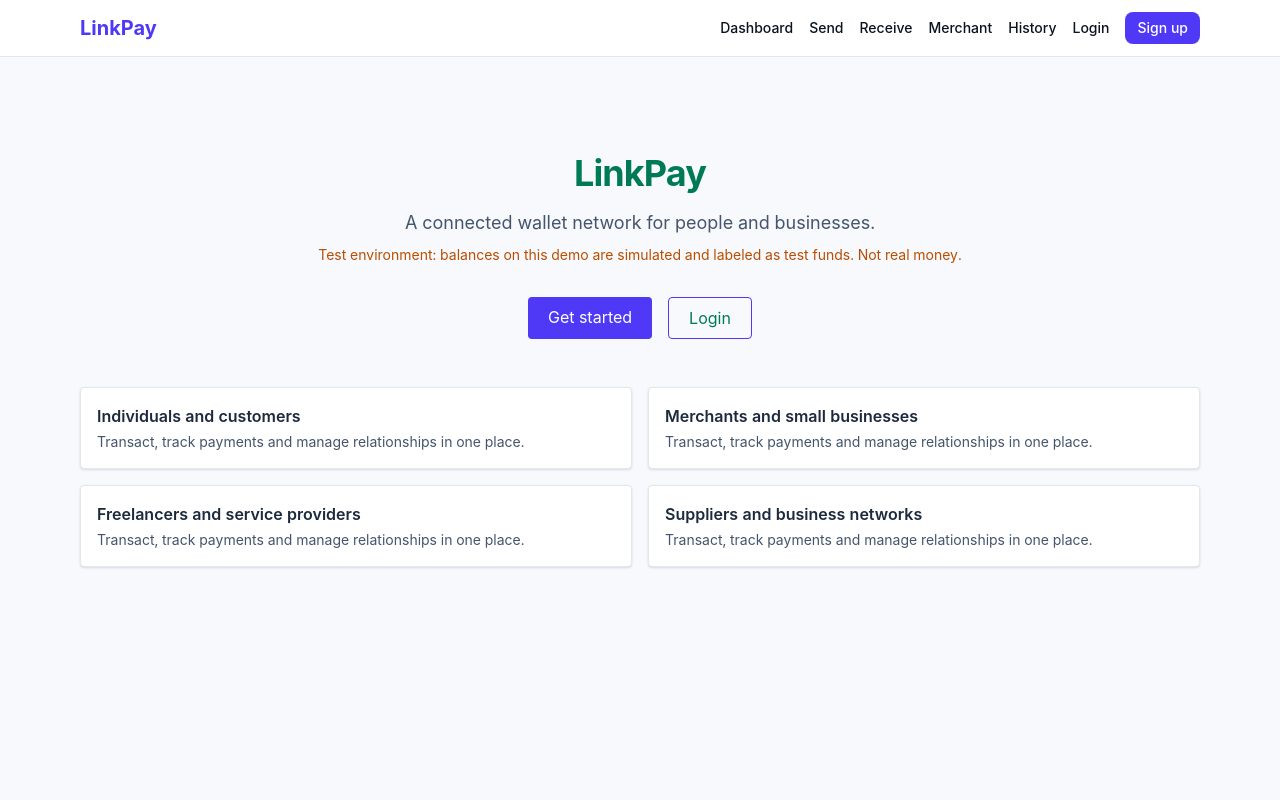
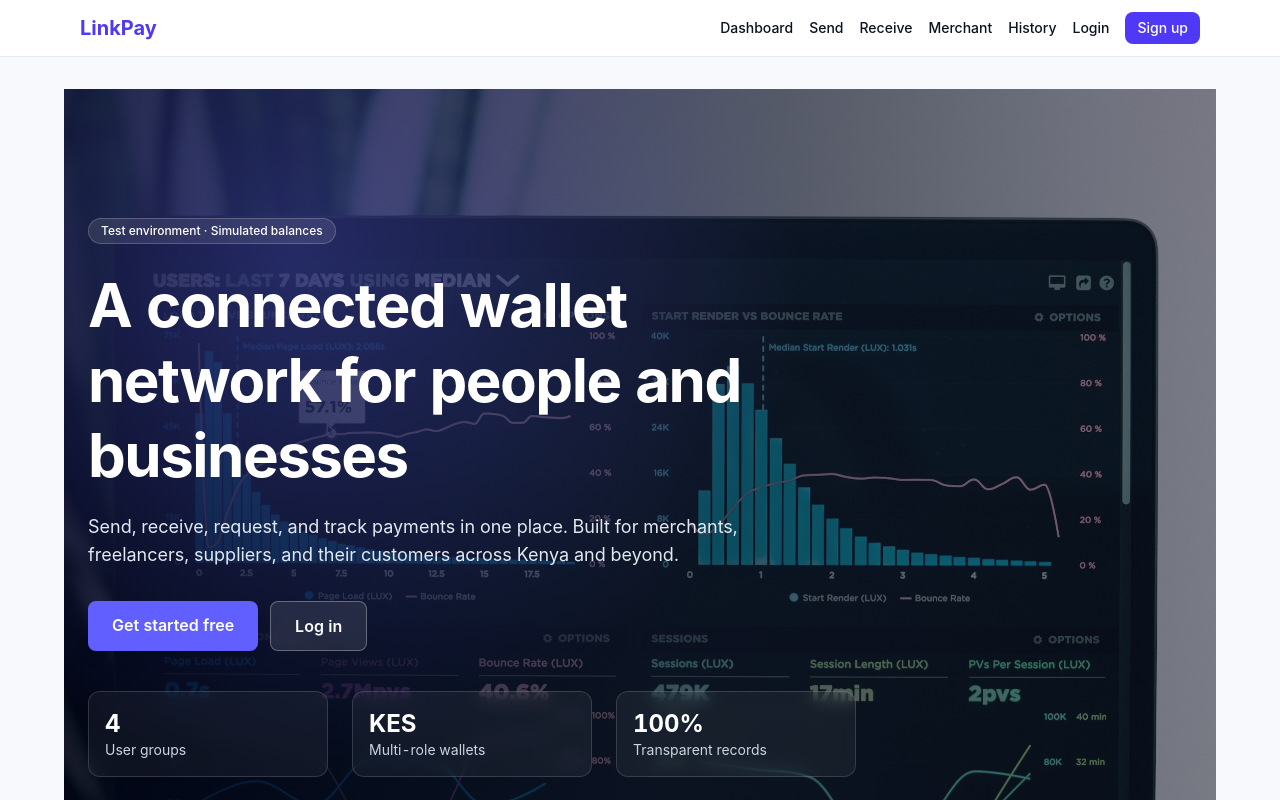
Before and after one commit to David-Moenga/linkpay-frontend, a Next.js app: page / in a window 1280 px wide. Shown: the top 800 px of the page. Built offline with nearby package versions, Linux system fonts and the light colour scheme; no server answers.

Commit message:
Redesign homepage with high-def hero background

```diff
--- a/app/page.tsx
+++ b/app/page.tsx
@@ -2,31 +2,123 @@ import Link from "next/link";
 
 export default function Home() {
   return (
-    <section className="py-16 text-center">
-      <h1 className="text-4xl font-bold tracking-tight text-emerald-700">LinkPay</h1>
-      <p className="mt-4 text-lg text-slate-600">
-        A connected wallet network for people and businesses.
+    <div className="-mx-4">
+      {/* Hero */}
+      <section className="relative overflow-hidden rounded-none">
+        <div
+          className="absolute inset-0 bg-cover bg-center"
+          style={{ backgroundImage: "url('/hero.jpg')" }}
+          aria-hidden
+        />
+        <div className="absolute inset-0 bg-gradient-to-r from-slate-950/90 via-slate-900/75 to-slate-900/55" aria-hidden />
+        <div className="absolute inset-0 bg-[radial-gradient(circle_at_20%_20%,rgba(99,102,241,0.35),transparent_45%)]" aria-hidden />
+
+        <div className="relative mx-auto max-w-6xl px-6 py-24 md:py-32">
+          <span className="inline-flex items-center rounded-full border border-white/20 bg-white/10 px-3 py-1 text-xs font-medium text-white backdrop-blur">
+            Test environment · Simulated balances
+          </span>
+          <h1 className="mt-6 max-w-3xl text-5xl font-bold leading-tight tracking-tight text-white md:text-6xl">
+            A connected wallet network for people and businesses
+          </h1>
+          <p className="mt-5 max-w-2xl text-lg text-slate-200">
+            Send, receive, request, and track payments in one place. Built for merchants,
+            freelancers, suppliers, and their customers across Kenya and beyond.
           </p>
-      <p className="mt-2 text-sm text-amber-700">
-        Test environment: balances on this demo are simulated and labeled as test funds. Not real money.
-      </p>
-      <div className="mt-8 flex justify-center gap-4">
-        <Link href="/register" className="rounded bg-indigo-600 px-5 py-2 text-white hover:bg-indigo-700">Get started</Link>
-        <Link href="/login" className="rounded border border-indigo-600 px-5 py-2 text-emerald-700 hover:bg-slate-50">Login</Link>
+          <div className="mt-8 flex flex-wrap gap-3">
+            <Link href="/register" className="rounded-lg bg-indigo-500 px-6 py-3 font-semibold text-white shadow-lg hover:bg-indigo-400">
+              Get started free
+            </Link>
+            <Link href="/login" className="rounded-lg border border-white/30 bg-white/10 px-6 py-3 font-semibold text-white backdrop-blur hover:bg-white/20">
+              Log in
+            </Link>
           </div>
-      <div className="mt-12 grid gap-4 text-left md:grid-cols-2">
+          <div className="mt-10 grid max-w-3xl gap-6 sm:grid-cols-3">
             {[
-          "Individuals and customers",
-          "Merchants and small businesses",
-          "Freelancers and service providers",
-          "Suppliers and business networks",
-        ].map((g) => (
-          <div key={g} className="rounded border border-slate-200 bg-white p-4 shadow-sm">
-            <h3 className="font-semibold text-slate-800">{g}</h3>
-            <p className="mt-1 text-sm text-slate-600">Transact, track payments and manage relationships in one place.</p>
+              { k: "4", v: "User groups" },
+              { k: "KES", v: "Multi-role wallets" },
+              { k: "100%", v: "Transparent records" },
+            ].map((s) => (
+              <div key={s.v} className="rounded-xl border border-white/15 bg-white/5 p-4 backdrop-blur">
+                <p className="text-2xl font-bold text-white">{s.k}</p>
+                <p className="text-sm text-slate-300">{s.v}</p>
               </div>
             ))}
           </div>
+        </div>
       </section>
+
+      {/* Value propositions */}
+      <section className="bg-white py-16">
+        <div className="mx-auto max-w-6xl px-6">
+          <h2 className="text-center text-3xl font-bold text-slate-900">Everything your money network needs</h2>
+          <p className="mx-auto mt-3 max-w-2xl text-center text-slate-600">
+            One platform to pay customers, suppliers, contractors and workers — with reliable records and clear status.
+          </p>
+          <div className="mt-10 grid gap-6 md:grid-cols-2 lg:grid-cols-4">
+            {[
+              { t: "Individuals", d: "Pay other users, buy from merchants, receive money and save trusted recipients." },
+              { t: "Merchants", d: "Accept payments, issue requests, create invoices and review sales in one place." },
+              { t: "Freelancers", d: "Bill clients, receive earnings, and pay collaborators without leaving the app." },
+              { t: "Suppliers", d: "Maintain customer records and settle repeat payments to workers and distributors." },
+            ].map((c) => (
+              <div key={c.t} className="rounded-2xl border border-slate-200 bg-slate-50 p-6 shadow-sm transition hover:-translate-y-1 hover:shadow-md">
+                <h3 className="text-lg font-semibold text-slate-900">{c.t}</h3>
+                <p className="mt-2 text-sm text-slate-600">{c.d}</p>
+              </div>
+            ))}
+          </div>
+        </div>
+      </section>
+
+      {/* How it works */}
+      <section className="bg-slate-50 py-16">
+        <div className="mx-auto max-w-6xl px-6">
+          <h2 className="text-3xl font-bold text-slate-900">How LinkPay works</h2>
+          <div className="mt-8 grid gap-6 md:grid-cols-3">
+            {[
+              { n: "01", t: "Register", d: "Sign up, verify your email or phone and choose your account type." },
+              { n: "02", t: "Connect", d: "Find trusted recipients by username or QR and build your network." },
+              { n: "03", t: "Transact", d: "Send, request and pay with clear status, references and receipts." },
+            ].map((s) => (
+              <div key={s.n} className="rounded-2xl bg-white p-6 shadow-sm">
+                <p className="text-sm font-bold text-indigo-600">{s.n}</p>
+                <h3 className="mt-2 text-xl font-semibold text-slate-900">{s.t}</h3>
+                <p className="mt-2 text-sm text-slate-600">{s.d}</p>
+              </div>
+            ))}
+          </div>
+        </div>
+      </section>
+
+      {/* Trust */}
+      <section className="bg-white py-16">
+        <div className="mx-auto max-w-6xl px-6 grid gap-8 md:grid-cols-2 items-center">
+          <div>
+            <h2 className="text-3xl font-bold text-slate-900">Built for trust</h2>
+            <p className="mt-3 text-slate-600">
+              Verify recipients before you pay, apply transaction limits, protect accounts and report
+              suspicious activity. Financial records are tamper-evident and never silently rewritten.
+            </p>
+            <div className="mt-6 flex gap-3">
+              <Link href="/register" className="rounded-lg bg-indigo-600 px-5 py-2.5 font-semibold text-white hover:bg-indigo-700">Create account</Link>
+              <Link href="/login" className="rounded-lg border border-slate-300 px-5 py-2.5 font-semibold text-slate-700 hover:bg-slate-50">Log in</Link>
+            </div>
+          </div>
+          <div className="rounded-2xl border border-slate-200 bg-slate-50 p-6 shadow-sm">
+            <ul className="space-y-3 text-sm text-slate-700">
+              <li>• Clear recipient identity before every payment</li>
+              <li>• Transaction limits and account protection</li>
+              <li>• Immutable transaction references and audit trail</li>
+              <li>• Report suspicious users or transactions instantly</li>
+            </ul>
+          </div>
+        </div>
+      </section>
+
+      <footer className="border-t border-slate-200 bg-white py-8 text-center text-xs text-slate-400">
+        LinkPay is a working name. Verify name, domain and trademark availability before committing.
+        Test environment — balances are simulated, not real money.
+      </footer>
+    </div>
   );
 }
```
Also changed, not shown: public/hero.jpg (added). Lines whose indentation alone changed are shown as unchanged.
